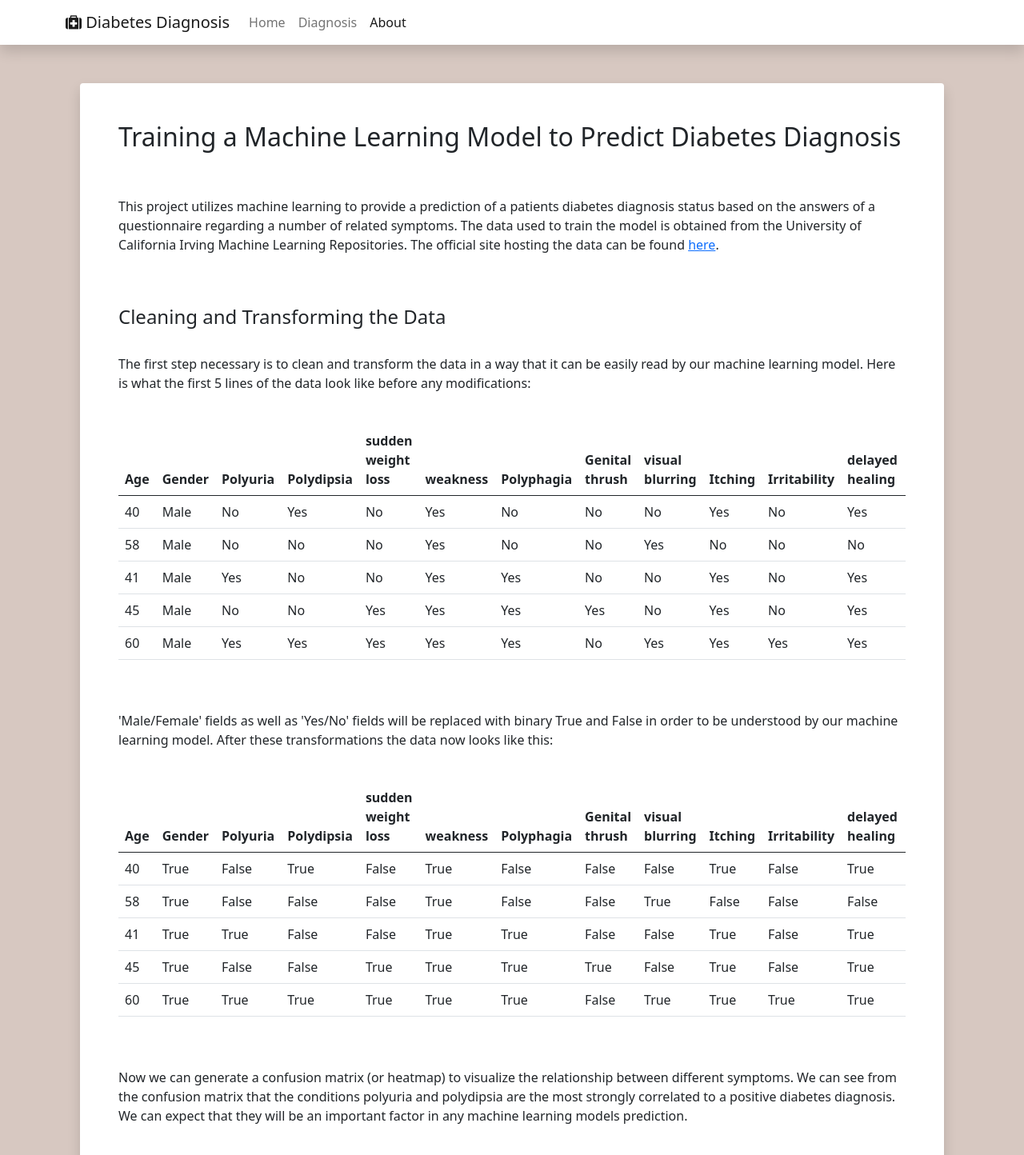
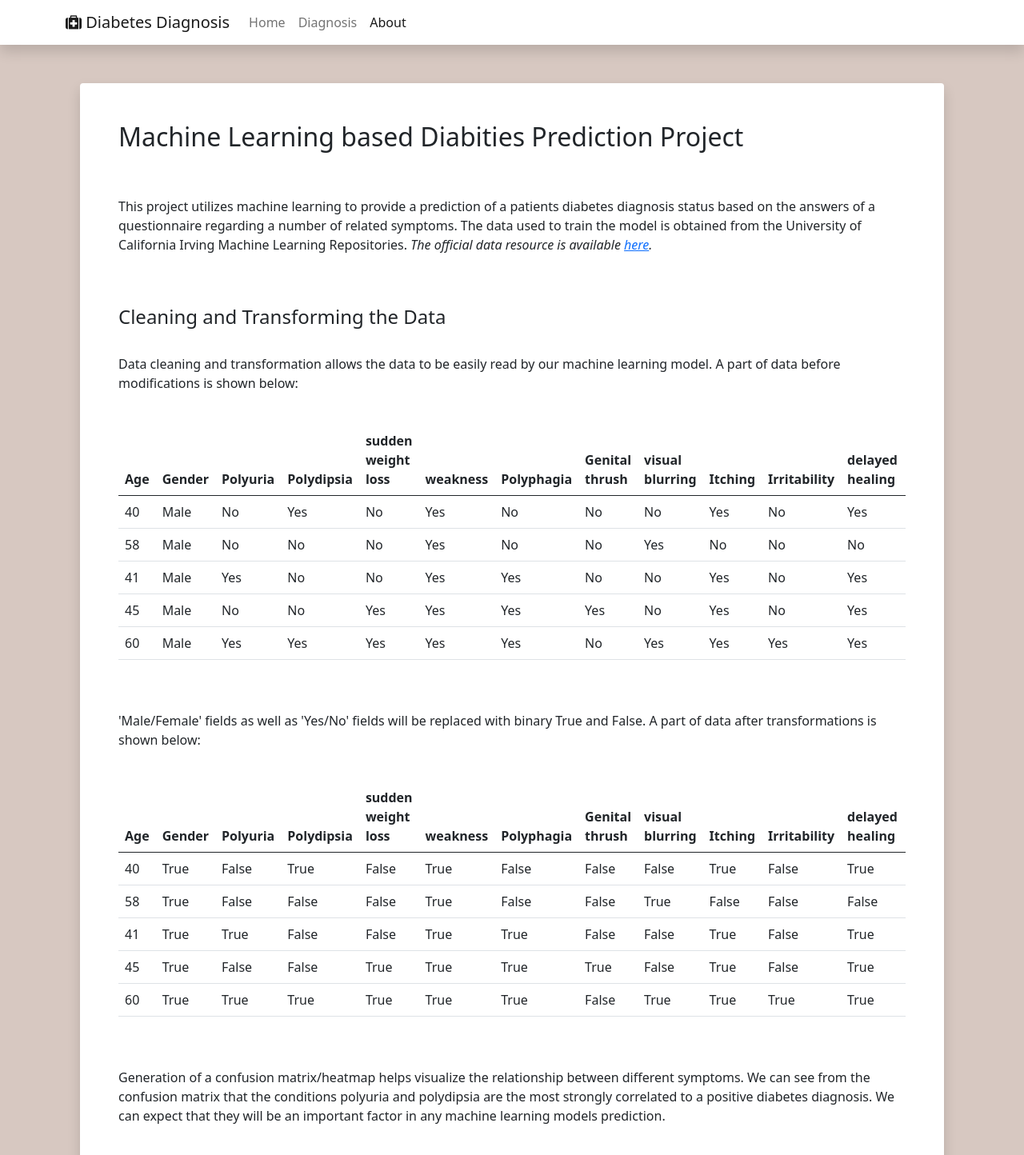
Before and after one commit to mishaaggarwal15/diabities_prediction, a Python web app: template app/templates/about.html in a window 1280 px wide. Shown: the top 1444 px of the page at 80% size. Run offline with Jinja, Linux system fonts and the light colour scheme; the template is opened without the code that fills it, so the values that code supplies are empty.

Commit message:
change README.md

```diff
--- a/app/templates/about.html
+++ b/app/templates/about.html
@@ -4,31 +4,31 @@
 
 {% block content %}
 <div class="container shadow rounded fadeIn p-5 my-5 bg-white" id="content">
-    <h2> Training a Machine Learning Model to Predict Diabetes Diagnosis </h2>
+    <h2> Machine Learning based Diabities Prediction Project</h2>
     <br><br>
-    <p>This project utilizes machine learning to provide a prediction of a patients diabetes diagnosis status based on the answers of a questionnaire regarding a number of related symptoms. The data used to train the model is obtained from the University of California Irving Machine Learning Repositories. The official site hosting the data can be found <a href='https://archive.ics.uci.edu/ml/datasets/Early+stage+diabetes+risk+prediction+dataset.' target='_blank' class='url'>here</a>.</p>
+    <p>This project utilizes machine learning to provide a prediction of a patients diabetes diagnosis status based on the answers of a questionnaire regarding a number of related symptoms. The data used to train the model is obtained from the University of California Irving Machine Learning Repositories. <i>The official data resource is available <a href='https://archive.ics.uci.edu/ml/datasets/Early+stage+diabetes+risk+prediction+dataset.' target='_blank' class='url'>here</a>.</i></p>
     <br><br>
     <h4>Cleaning and Transforming the Data</h4><br>
-    <p>The first step necessary is to clean and transform the data in a way that it can be easily read by our machine learning model. Here is what the first 5 lines of the data look like before any modifications:</p>
+    <p>Data cleaning and transformation allows the data to be easily read by our machine learning model. A part of data before modifications is shown below:</p>
     <br>
     <div class="scrollme"><figure><table class="table table-hover">
         <thead>
         <tr><th>Age</th><th>Gender</th><th>Polyuria</th><th>Polydipsia</th><th>sudden weight loss</th><th>weakness</th><th>Polyphagia</th><th>Genital thrush</th><th>visual blurring</th><th>Itching</th><th>Irritability</th><th>delayed healing</th><th>partial paresis</th><th>muscle stiffness</th><th>Alopecia</th><th>Obesity</th><th>class</th></tr></thead>
         <tbody><tr><td>40</td><td>Male</td><td>No</td><td>Yes</td><td>No</td><td>Yes</td><td>No</td><td>No</td><td>No</td><td>Yes</td><td>No</td><td>Yes</td><td>No</td><td>Yes</td><td>Yes</td><td>Yes</td><td>Positive</td></tr><tr><td>58</td><td>Male</td><td>No</td><td>No</td><td>No</td><td>Yes</td><td>No</td><td>No</td><td>Yes</td><td>No</td><td>No</td><td>No</td><td>Yes</td><td>No</td><td>Yes</td><td>No</td><td>Positive</td></tr><tr><td>41</td><td>Male</td><td>Yes</td><td>No</td><td>No</td><td>Yes</td><td>Yes</td><td>No</td><td>No</td><td>Yes</td><td>No</td><td>Yes</td><td>No</td><td>Yes</td><td>Yes</td><td>No</td><td>Positive</td></tr><tr><td>45</td><td>Male</td><td>No</td><td>No</td><td>Yes</td><td>Yes</td><td>Yes</td><td>Yes</td><td>No</td><td>Yes</td><td>No</td><td>Yes</td><td>No</td><td>No</td><td>No</td><td>No</td><td>Positive</td></tr><tr><td>60</td><td>Male</td><td>Yes</td><td>Yes</td><td>Yes</td><td>Yes</td><td>Yes</td><td>No</td><td>Yes</td><td>Yes</td><td>Yes</td><td>Yes</td><td>Yes</td><td>Yes</td><td>Yes</td><td>Yes</td><td>Positive</td></tr></tbody>
     </table></figure></div><br><br>
-    <p>&#39;Male/Female&#39; fields as well as &#39;Yes/No&#39; fields will be replaced with binary True and False in order to be understood by our machine learning model. After these transformations the data now looks like this:</p>
+    <p>&#39;Male/Female&#39; fields as well as &#39;Yes/No&#39; fields will be replaced with binary True and False. A part of data after transformations is shown below:</p>
     <br>
     <div class="scrollme"><figure><table class="table table-hover">
         <thead>
         <tr><th>Age</th><th>Gender</th><th>Polyuria</th><th>Polydipsia</th><th>sudden weight loss</th><th>weakness</th><th>Polyphagia</th><th>Genital thrush</th><th>visual blurring</th><th>Itching</th><th>Irritability</th><th>delayed healing</th><th>partial paresis</th><th>muscle stiffness</th><th>Alopecia</th><th>Obesity</th><th>class</th></tr></thead>
         <tbody><tr><td>40</td><td>True</td><td>False</td><td>True</td><td>False</td><td>True</td><td>False</td><td>False</td><td>False</td><td>True</td><td>False</td><td>True</td><td>False</td><td>True</td><td>True</td><td>True</td><td>True</td></tr><tr><td>58</td><td>True</td><td>False</td><td>False</td><td>False</td><td>True</td><td>False</td><td>False</td><td>True</td><td>False</td><td>False</td><td>False</td><td>True</td><td>False</td><td>True</td><td>False</td><td>True</td></tr><tr><td>41</td><td>True</td><td>True</td><td>False</td><td>False</td><td>True</td><td>True</td><td>False</td><td>False</td><td>True</td><td>False</td><td>True</td><td>False</td><td>True</td><td>True</td><td>False</td><td>True</td></tr><tr><td>45</td><td>True</td><td>False</td><td>False</td><td>True</td><td>True</td><td>True</td><td>True</td><td>False</td><td>True</td><td>False</td><td>True</td><td>False</td><td>False</td><td>False</td><td>False</td><td>True</td></tr><tr><td>60</td><td>True</td><td>True</td><td>True</td><td>True</td><td>True</td><td>True</td><td>False</td><td>True</td><td>True</td><td>True</td><td>True</td><td>True</td><td>True</td><td>True</td><td>True</td><td>True</td></tr></tbody>
     </table></figure></div><br><br>
-    <p>Now we can generate a confusion matrix (or heatmap) to visualize the relationship between different symptoms. We can see from the confusion matrix that the conditions polyuria and polydipsia are the most strongly correlated to a positive diabetes diagnosis. We can expect that they will be an important factor in any machine learning models prediction.</p>
+    <p>Generation of a confusion matrix/heatmap helps visualize the relationship between different symptoms. We can see from the confusion matrix that the conditions polyuria and polydipsia are the most strongly correlated to a positive diabetes diagnosis. We can expect that they will be an important factor in any machine learning models prediction.</p>
     <br>
     <div class="text-center"><img class="img-fluid" src="{{ url_for('static',     filename='confusion_matrix.png') }}"/></div>
     <p>&nbsp;</p><br>
     <h4>Pruning Data Features</h4><br>
-    <p>The next step will be to use a machine learning model called a <em>decision tree classifier</em> to help select the most important features  (which in this case represent symptoms) from the dataset. After training the decision tree classifier on the model, the following graph of feature importance is created.</p>
+    <p>The next step will be to use a machine learning model called a <em>Decision tree classifier</em> to help select the most important features from the dataset. After training the decision tree classifier on the model, the following graph of feature importance is created.</p>
     <br><br>
     <div class="text-center"><img class="img-fluid" src="{{ url_for('static',     filename='feature_bar_graph.png') }}"/></div>
     <br>
@@ -53,19 +53,17 @@
  &#39;min_samples_leaf&#39;: [1, 2, 4],
  &#39;bootstrap&#39;: [True, False]}
 </code></pre><br><br>
-    <p>After using randomized search to attempt to find the best hyper-parameters from the given options, we compare the adjusted model to the random forest classifier without hyper-parameters tuned, as well as to the logistic regression model for good measure. As can be seen from the graph below, the adjustment of hyper-parameters actually resulted in worse performance. Thus our final selection for our machine learning model is the original random forest classifier.</p>
+    <p>After using randomized search to attempt to find the best hyper-parameters, we compare the adjusted model to the random forest classifier without hyper-parameters tuned, as well as to the logistic regression model for good measure. As can be seen from the graph below, the adjustment of hyper-parameters actually resulted in worse performance. Thus our final selection for our machine learning model is the original random forest classifier.</p>
     <br><br><div class="text-center"><img class="img-fluid" src="{{ url_for('static',     filename='model_comparison_hyper.png') }}"/></div>
     <br><br><h4>Assessing the models accuracy</h4><br>
-    <p>Finally we can review 3 metrics to asses the accuracy of the trained model: accuracy, precision, and recall.</p>
+    <p>We review three metrics to asses the accuracy of the trained model: accuracy, precision, and recall.</p>
     <div class="scrollme"><figure><table class="table table-hover">
         <thead>
         <tr><th>Random Forest Classifier</th><th>&nbsp;</th></tr></thead>
         <tbody><tr><td>Accuracy</td><td>0.969</td></tr><tr><td>Precision</td><td>0.973</td></tr><tr><td>Recall</td><td>0.975</td></tr></tbody>
     </table></figure></div><br>
     <br><p>Although the model performs well on all 3 metrics, recall can be considered the metric of most importance in this particular application. Recall measures false negatives against true positives, and is of particular weight when dealing with medical issues, when it&#39;s very important to avoid false negatives.</p>
-    <br><br><h4>Deploying the trained model</h4><br>
-    <p>Now that the model is trained, all that&#39;s left is to deploy it to the web application! </p>
-    <p>If you would like to view a jupyter notebook containing all of the code necessary for processing the data and training the model as discussed above, click <a href="https://github.com/mishaaggarwal15/diabities_prediction/blob/master/diabetes_jupyter_notebook.ipynb">here</a>.</a></p>
+    <p>To view the jupyter notebook containing all of the code necessary for processing the data and training the model, click <a href="https://github.com/mishaaggarwal15/diabities_prediction/blob/master/diabetes_jupyter_notebook.ipynb">here</a>.</a></p>
 </div>
 
 {% endblock %}
--- a/app/templates/home.html
+++ b/app/templates/home.html
@@ -20,7 +20,7 @@
                     </div>
                     <div class="card-body text-center">
                         <h4>Make a prediction</h4>
-                        <p> Make a prediction utilizing a trained machine learning model. </p>
+                        <p> Take the test and view results </p>
                         <p><a class="btn btn-secondary" href="{{ url_for('diagnose') }}" role="button">View details &raquo;</a></p>
                     </div>
                 </div></div>
@@ -32,7 +32,7 @@
                     </div>
                     <div class="card-body text-center">
                         <h4>Methodology</h4>
-                        <p>Summary of the process used to train the machine learning model.</p>
+                        <p>Approach followed to create this project.</p>
                         <p><a class="btn btn-secondary" href="{{ url_for('about') }}" role="button">View details &raquo;</a></p>
                     </div>
                 </div></div>
```
